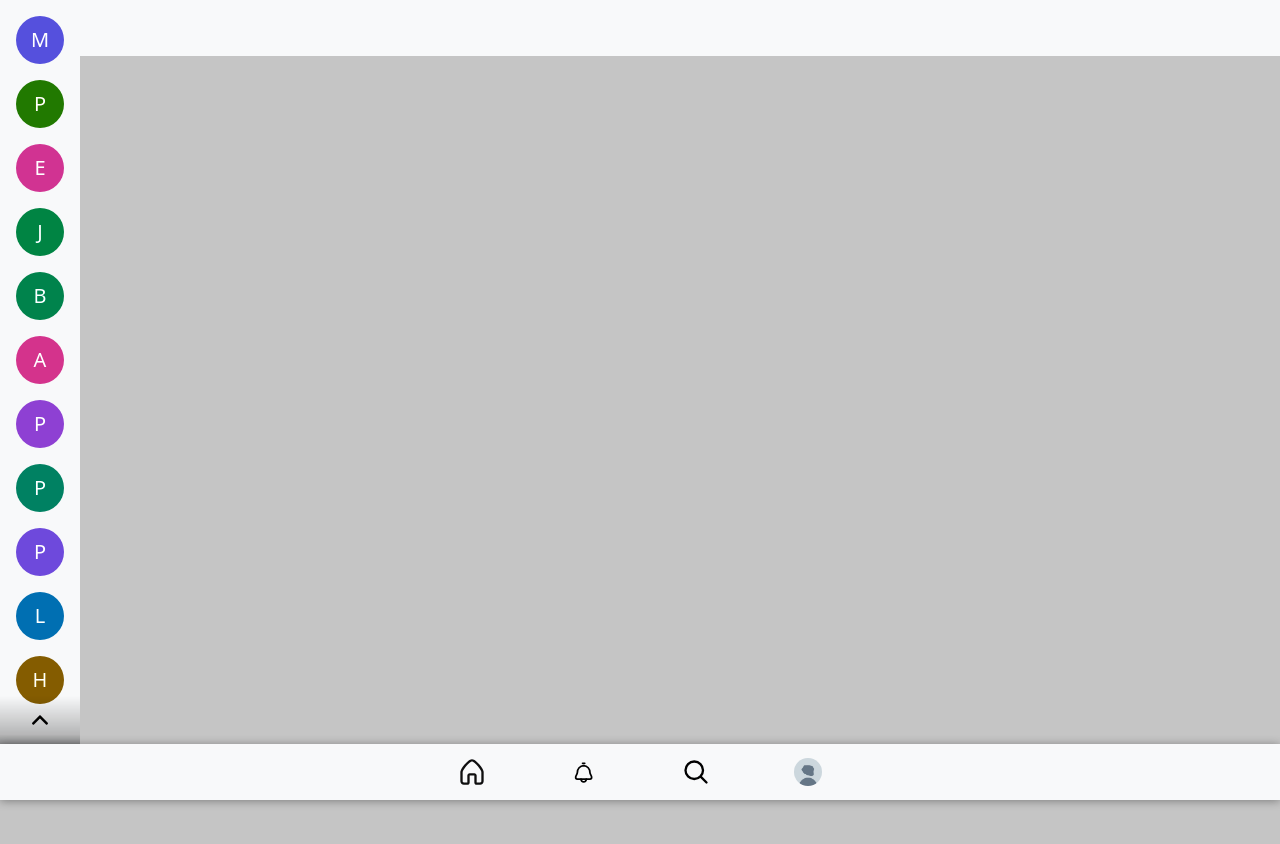
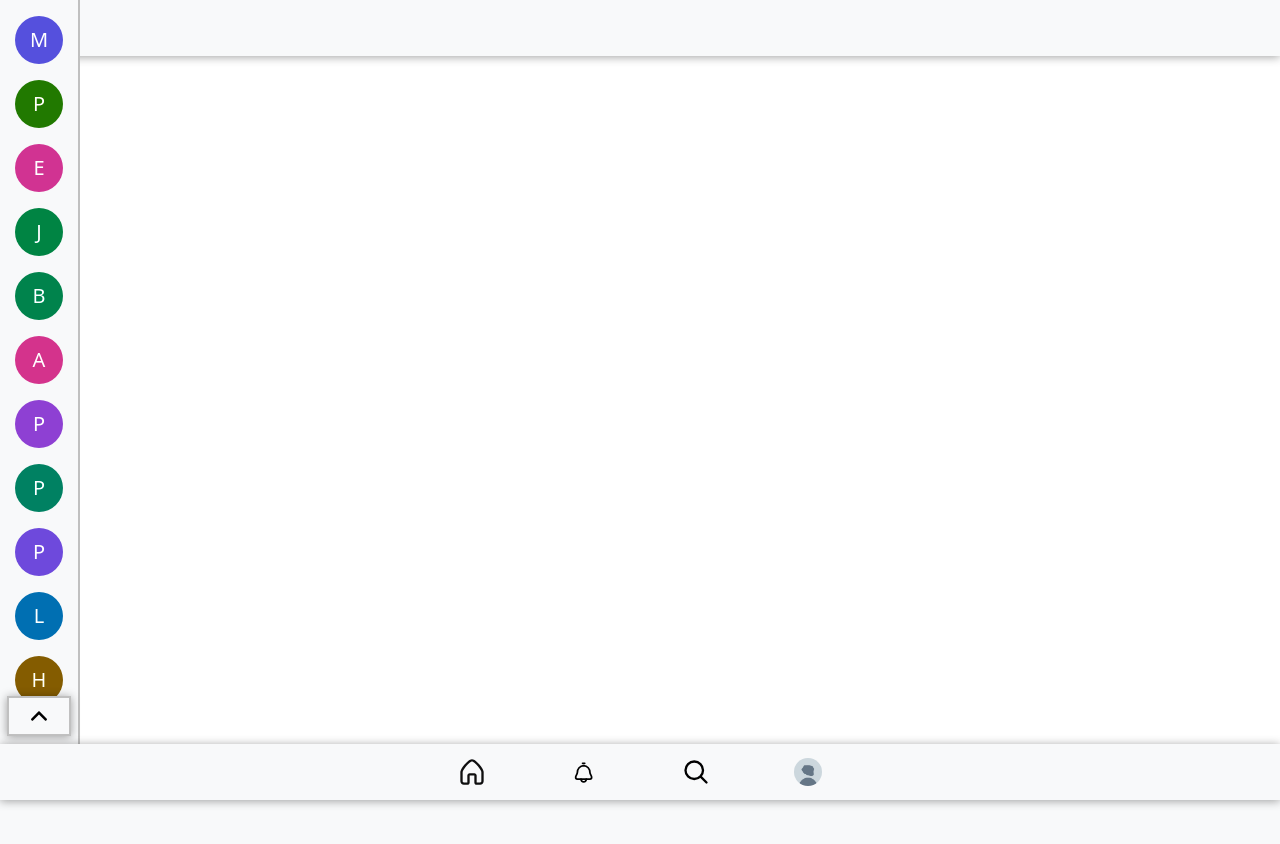
Before and after one commit to BibartAlexandru/TauriClassroom, an Angular app: page / in a window 1280 px wide. Shown: the top 844 px of the page. Built offline with nearby package versions, Linux system fonts and the light colour scheme.

Commit message:
modificat css courses sidebar

```diff
--- a/src/app/app.component.css
+++ b/src/app/app.component.css
@@ -6,6 +6,6 @@
 .app-container {
   height: 100vh;
   width: 100%;
-  background-color: #c5c5c5;
+  /* background-color: #c5c5c5; */
   display: flex;
 }
--- a/src/app/course-details/course-details.component.css
+++ b/src/app/course-details/course-details.component.css
@@ -1,11 +1,13 @@
 .course-details {
   position: fixed;
+  z-index: 1;
   top: 0;
   height: var(--NAV-BAR-HEIGHT);
   width: 100%;
   background-color: var(--bs-light);
   display: flex;
   align-items: center;
+  filter: var(--DROP-SHADOW);
 }
 
 h1 {
--- a/src/app/courses-sidebar/courses-sidebar.component.css
+++ b/src/app/courses-sidebar/courses-sidebar.component.css
@@ -4,7 +4,7 @@
   /* margin-right: var(--NORMAL-GAP); */
   position: fixed;
   left: 0;
-  z-index: 1;
+  z-index: 2;
   overflow-y: auto;
   overflow-x: hidden;
   /* filter: var(--DROP-SHADOW); */
@@ -23,11 +23,13 @@
   min-height: 100vh;
   border-radius: 0;
   gap: var(--NORMAL-GAP);
+  border-right: var(--NORMAL-BORDER);
 }
 
 .courses-sidebar.docked {
   height: max-content;
   border-radius: 0 0 2.5rem 2.5rem;
+  filter: var(--DROP-SHADOW);
 }
 
 .courses-sidebar .icons-contianer {
@@ -40,6 +42,7 @@
 }
 
 .course-anchor {
+  z-index: 1;
   height: var(--LARGE-ICON-SIZE);
   width: var(--LARGE-ICON-SIZE);
   background-color: green;
@@ -77,17 +80,23 @@ a {
   font-size: 1.25rem;
 }
 
-.shadow-arrow-container {
+.not-docked-arrow-container {
+  filter: var(--DROP-SHADOW);
   position: fixed;
-  bottom: var(--NAV-BAR-HEIGHT);
-  height: 3rem;
-  width: min(var(--COURSES-SIDEBAR-WIDTH), var(--COURSES-SIDEBAR-MAX-WIDTH));
+  z-index: 1;
+  bottom: calc(var(--NAV-BAR-HEIGHT) + 0.5rem);
+  height: 2.5rem;
+  width: calc(
+    min(var(--COURSES-SIDEBAR-WIDTH), var(--COURSES-SIDEBAR-MAX-WIDTH)) - 1rem
+  );
   display: grid;
   place-content: center;
-  background: linear-gradient(
+  /* background: linear-gradient(
     0deg,
     rgba(0, 0, 0, 0.445) 0%,
     rgba(0, 0, 0, 0.267) 20%,
     rgba(0, 212, 255, 0) 100%
-  );
+  ); */
+  background-color: var(--BACKGROUND-PRIMARY);
+  border: var(--NORMAL-BORDER);
 }
--- a/src/app/courses-sidebar/courses-sidebar.component.html
+++ b/src/app/courses-sidebar/courses-sidebar.component.html
@@ -24,7 +24,10 @@
       >
     </div>
   </ng-template>
-  <div class="shadow-arrow-container" *ngIf="isDocked === false; else docked">
+  <div
+    class="not-docked-arrow-container"
+    *ngIf="isDocked === false; else docked"
+  >
     <img
       src="assets/up_arrow.svg"
       class="arrow-not-docked"
--- a/src/app/navbar/navbar.component.css
+++ b/src/app/navbar/navbar.component.css
@@ -1,5 +1,5 @@
 .header {
-  z-index: 2;
+  z-index: 3;
   padding: var(--PADDING-HALF-TOP);
   position: fixed;
   bottom: 0;
--- a/src/styles.css
+++ b/src/styles.css
@@ -20,5 +20,9 @@
   --COURSES-SIDEBAR-MAX-WIDTH: 5rem;
   --DROP-SHADOW: drop-shadow(0 0.1rem 0.3rem rgba(0, 0, 0, 0.37));
   --NAV-BAR-HEIGHT: 3.5rem;
-  background-color: #c5c5c5;
+  --NORMAL-BORDER-WIDTH: 0.15rem;
+  --NORMAL-BORDER: var(--NORMAL-BORDER-WIDTH) solid var(--BACKGROUND-SECONDARY);
+  --BACKGROUND-PRIMARY: var(--bs-light);
+  --BACKGROUND-SECONDARY: rgb(192, 192, 192);
+  background-color: var(--bs-light);
 }
```
